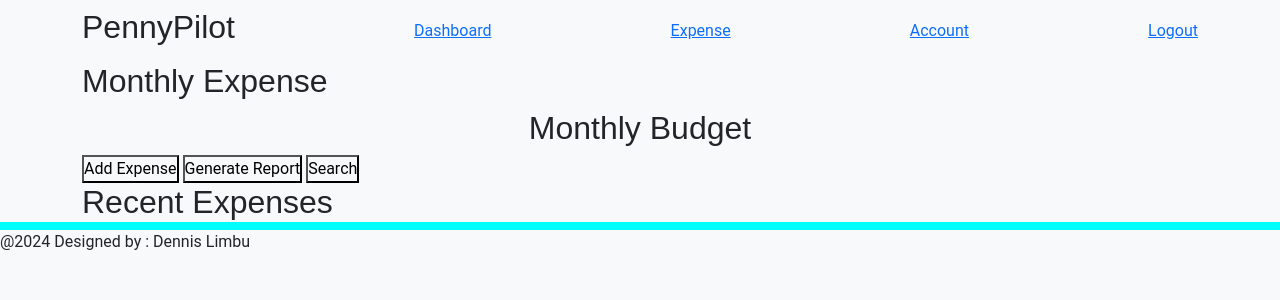
After one commit to DennisCodeInstituteBC/PennyPilot, a Django app: page /dashboard/ in a window 1280 px wide. The commit adds this page. Shown: the top 300 px of the page. Run offline with Django 4.2, Linux system fonts and the light colour scheme; some libraries are stand-ins or nearby versions.

Commit message:
taking a step back to fix css file links with html files, and fixing url link within html pages in expense_app

```diff
--- a/expense_app/static/css/dashboard.css
+++ b/expense_app/static/css/dashboard.css
@@ -1,3 +1,7 @@
+body{
+    color: #007BFF;
+}
+
 /* Container for Navbar and Main Content */
 .container {
     display: flex; /* Use flexbox to align items side by side */
--- /dev/null
+++ b/expense_app/templates/dashboard.html
@@ -0,0 +1,53 @@
+{% extends 'base.html' %}
+{% load static %}
+
+{% block extra-css %}
+<style>
+    body {
+        background-color: aqua;
+    }
+</style>
+{% endblock extra-css %}
+
+{% block title %}Dashboard{% endblock title %}
+
+{% block content %}
+<section class="container">
+    <!-- Navbar -->
+    <nav class="navbar">
+        <h2>PennyPilot</h2>
+        <a href="{% url 'dashboard' %}">Dashboard</a>
+        <a href="{% url 'expense' %}">Expense</a>
+        <a href="{% url 'account' %}">Account</a>
+        <a id="logout" href="{% url 'account_logout' %}">Logout</a>
+    </nav>
+
+    <!-- Content Area -->
+    <article class="article">
+        <!-- Charts -->
+        <section class="graphs">
+            <div class="pie-chart">
+                <h2>Monthly Expense</h2>
+                <!-- Add your pie chart here (e.g., using a charting library) -->
+            </div>
+            <div class="progress-bar">
+                <h2>Monthly Budget</h2>
+                <!-- Add progress bar logic here -->
+            </div>
+        </section>
+
+        <!-- Buttons -->
+        <section class="option-buttons">
+            <button class="add-expense-btn">Add Expense</button>
+            <button class="generate-report-btn">Generate Report</button>
+            <button class="search-btn">Search</button>
+        </section>
+
+        <!-- Recent Expense Report -->
+        <section class="expense-table">
+            <h2>Recent Expenses</h2>
+            <!-- Display table of recent expenses here -->
+        </section>
+    </article>
+</section>
+{% endblock content %}
--- a/expense_app/urls.py
+++ b/expense_app/urls.py
@@ -2,6 +2,7 @@ from django.urls import path
 from . import views
 
 urlpatterns = [
-    path('', views.expenses_view, name='expenses'),
-    path('add/', views.add_expense_view, name='add_expense'),
+     path('dashboard/', views.dashboard_view, name='dashboard'),
+    path('expense/', views.expense_view, name='expense'),
+    path('account/', views.account_view, name='account')
 ]
--- a/expense_app/views.py
+++ b/expense_app/views.py
@@ -1,8 +1,36 @@
-from django.shortcuts import render
+from django.shortcuts import render, redirect
+from django.http import JsonResponse
+# from .models import Expense, Category
+# from .forms import ExpenseForm
+# from django.contrib.auth.decorators import login_required
 
 # Create your views here.
-def expenses_view(request):
-    return render(request, 'expense_app/dashboard.html')
+def dashboard_view(request):
+    return render(request, 'dashboard.html')
 
-def add_expense_view(request):
-    return render(request, 'expense/add_expense_view.html')
+def expense_view(request):
+    return render(request, 'expense.html')
+
+def account_view(request):
+    return render(request, 'account.html')
+
+# need to look into to fix
+# def expense_table_view(request):
+#     expenses = Expense.objects.filter(user=request.user)  # Get user's expenses
+#     form = ExpenseForm()  # New expense form
+#     return render(request, 'expense_table.html', {'expenses': expenses, 'form': form})
+
+# def expense_table_view (request):
+#     expense = Expense.objects.filter(user=request.user)
+#     form = ExpenseForm()
+#     return render(reques, 'expense_table.html', {'expenses': expenses, 'form': form})
+
+# def add_expense(request):
+#     if request.method == 'POST':
+#         form = ExpenseForm(request.POST)
+#         if form.is_valid():
+#             expense = form.save(commit=False)
+#             expense.user = request.user
+#             expense.save()
+#             return JsonResponse({'success': True})
+#         return JsonResponse({'success': False, 'errors': form.errors})
--- a/static/css/main.css
+++ b/static/css/main.css
@@ -1,80 +1,15 @@
 /* General Styles */
+*{
+    padding: 0;
+    margin: 0;
+    font-family:'Roboto' , sans-serif;
+    background-color: #F8F9FA;
+}
+
+/* Global Styles */
 body {
-    font-family: 'Roboto', sans-serif;
-    background-color: rgba(0, 123, 255, 0.2); /* Light blue background */
-    color: #000000; /* Black text */
 }
 
 h1, h2, h3, h4, h5, h6 {
-    font-family: 'Montserrat', sans-serif; /* Montserrat for headings */
-    color: #000000; /* Black text for headings */
+    font-family: 'Montserrat', sans-serif;
 }
-
-/* Links */
-a {
-    color: #007BFF; /* Primary Blue for links */
-}
-
-a:hover {
-    text-decoration: underline;
-}
-
-/* Buttons */
-button, .btn {
-    background-color: #28A745; /* Green for action buttons */
-    color: #FFFFFF; /* White text on buttons */
-}
-
-button:hover, .btn:hover {
-    background-color: #218838; /* Darker Green on hover */
-}
-
-button:disabled, .btn:disabled {
-    background-color: #6c757d; /* Disabled button color */
-}
-
-/* Form Elements */
-input:focus, textarea:focus {
-    border-color: #007BFF; /* Blue focus outline for form inputs */
-}
-
-/* Cards and Forms */
-.card, .form-container {
-    background-color: #FFFFFF; /* White background for cards and forms */
-}
-
-/* Alerts */
-.alert-warning {
-    background-color: #FFC107; /* Orange for warning alerts */
-    color: #000000; /* Black text */
-}
-
-.alert-success {
-    background-color: #28A745; /* Green for success messages */
-    color: #FFFFFF; /* White text */
-}
-
-/* Tables */
-th {
-    background-color: #007BFF; /* Blue for table headers */
-    color: #FFFFFF; /* White text for headers */
-}
-
-/* Navbar */
-.navbar {
-    background-color: #007BFF; /* Blue for the navbar */
-}
-
-.navbar a {
-    color: #FFFFFF; /* White text for navbar links */
-}
-
-.navbar a:hover {
-    background-color: #0056b3; /* Darker Blue on hover */
-}
-
-/* Footer */
-footer {
-    background-color: #F8F9FA; /* Light Gray for footer */
-    color: #6c757d; /* Muted text color */
-}
--- a/templates/account/login.html
+++ b/templates/account/login.html
@@ -4,7 +4,7 @@
 {% load account socialaccount %}
 
 {% block extra-css %}
-<link rel="stylesheet" href="{% static 'css/login.css' %}">
+<!-- <link rel="stylesheet" href="{% static 'css/login.css' %}"> -->
 {% endblock extra-css %}
 
 {% block head_title %}{% trans "Sign In" %}{% endblock %}
--- a/templates/account/signup.html
+++ b/templates/account/signup.html
@@ -4,7 +4,7 @@
 {% load account socialaccount %}
 
 {% block extra-css %}
-<link rel="stylesheet" href="{% static 'css/signup.css' %}">
+<!-- <link rel="stylesheet" href="{% static 'css/signup.css' %}"> -->
 {% endblock extra-css %}
 
 {% block head_title %}{% trans "Sign Up" %}{% endblock head_title %}
--- a/templates/base.html
+++ b/templates/base.html
@@ -4,18 +4,37 @@
 <head>
     <meta charset="UTF-8">
     <meta name="viewport" content="width=device-width, initial-scale=1.0">
+    <title>{% block title %}PennyPilot{% endblock title %}</title>
+
+    <!-- Statick CSS links/ CSS Bootstrap link -->
+    <link rel="stylesheet" href="{% static 'css/bootstrap.min.css' %}">
     <link rel="stylesheet" href="{% static 'css/main.css' %}">
+
 {% block extra-css %}
+   <!-- Links got additinal css from child templaces -->
 {% endblock extra-css %}
-    <title>Document</title>
 </head>
+
 <body>
-    {%block content%}
-    {%endblock%}
-    {% url 'dashboard' as expense_url %}
-    <!-- url for allauth -->
-    {% url 'account_login' as login_url %}
-    {% url 'account_signup' as signup_url %}
-    {% url 'account_logout' as logout_url %}
+    <nav>
+        <!-- Navbar Links -->
+    </nav>
+
+    <div class="main-container">
+        {%block content%}
+        <!-- Child templates for content -->
+        {%endblock%}
+    </div>
+
+      <!-- Static JS -->
+      <script src="{% static 'js/jquery.min.js' %}"></script>
+      <script src="{% static 'js/bootstrap.bundle.min.js' %}"></script>
+
+      {% block extra-js %}
+      <!-- Additional JS (from child templates) can go here -->
+      {% endblock extra-js %}
 </body>
+<footer>
+    <p>@2024 Designed by : Dennis Limbu</p>
+</footer>
 </html>
```
Also changed, not shown: expense_app/admin.py (+5 -5 lines), expense_app/forms.py (added, +10 -0 lines), expense_app/models.py (+18 -18 lines), expense_app/templates/account.html (added, +11 -0 lines), expense_app/templates/expense.html (added, +11 -0 lines), expense_app/templates/expense_app/dashboard.html (deleted, +0 -117 lines).
